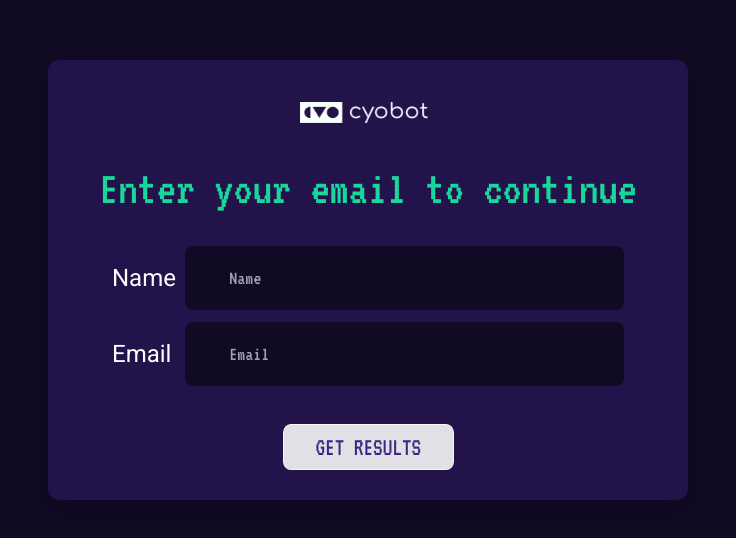
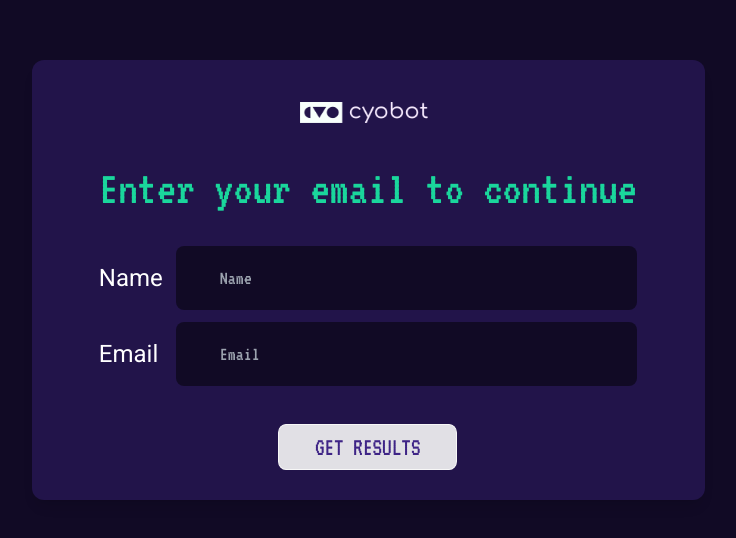
Before and after one commit to devcyobot/quiz-robotics-quest, a Next.js app: page /email-invitation in a window 1280 px wide. Shown: the part 120-658 px from the top of the page, without its empty margins (272-1008 px from the left). Built offline with nearby package versions, Linux system fonts and the light colour scheme.

Commit message:
shrink container's width in screen larger 1280px

```diff
--- a/src/app/(app)/check-email/page.tsx
+++ b/src/app/(app)/check-email/page.tsx
@@ -7,7 +7,7 @@ import logoSrc from "../../../packages/client/assets/cyobot-logo.png";
 const CheckEmailPage: FC = () => {
   return (
     <main className="fixed inset-0 z-50 flex items-center justify-center bg-black bg-opacity-50">
-      <section className="container bg-brand-purple-dark rounded-xl shadow-lg p-4 w-auto sm:w-2/3 lg:w-1/2 max-h-400:h-[90%] h-2/3 sm:h-1/3 md:h-4/5 lg:h-1/2 max-h-[30rem] overflow-autoflex flex-col justify-between transform transition-all duration-300">
+      <section className="container bg-brand-purple-dark rounded-xl shadow-lg p-4 w-auto sm:w-2/3 lg:w-1/2 xl:w-1/3 xl:min-w-[673px] max-h-400:h-[90%] h-2/3 sm:h-1/3 md:h-4/5 lg:h-1/2 max-h-[30rem] overflow-autoflex flex-col justify-between transform transition-all duration-300">
         <div className="h-full flex flex-col justify-evenly">
           <div className="mx-auto">
             <LogoBadge description={""} src={logoSrc.src} />
--- a/src/app/(app)/page.tsx
+++ b/src/app/(app)/page.tsx
@@ -5,7 +5,7 @@ import Button from "../../packages/client/component/form/form-button/FormButton"
 const WelcomePage: FC = () => {
   return (
     <main className="fixed inset-0 z-50 flex items-center justify-center bg-black bg-opacity-50">
-      <section className="container bg-brand-purple-dark rounded-xl shadow-lg p-4 w-4/5 md:w-2/3 lg:w-1/2 max-h-400:h-[90%] h-2/3 sm:h-1/3 md:h-[55%] lg:h-1/2 max-h-[30rem] overflow-autoflex flex-col justify-between transform transition-all duration-300">
+      <section className="container bg-brand-purple-dark rounded-xl shadow-lg p-4 w-4/5 md:w-2/3 lg:w-1/2 xl:w-1/3 xl:min-w-[673px] max-h-400:h-[90%] h-2/3 sm:h-1/3 md:h-[55%] lg:h-1/2 max-h-[30rem] overflow-autoflex flex-col justify-between transform transition-all duration-300">
         <div className="h-full flex flex-col justify-evenly">
           <div className="mx-auto">
             <LogoBadge description={""} src={logoSrc.src} />
--- a/src/packages/client/component/form/EmailInvitation.tsx
+++ b/src/packages/client/component/form/EmailInvitation.tsx
@@ -53,7 +53,7 @@ const EmailInvitaion: FC = () => {
 
   return (
     <main className="fixed inset-0 z-50 flex flex-col items-center justify-center bg-black bg-opacity-50">
-      <section className="container bg-brand-purple-dark rounded-xl shadow-lg w-auto sm:w-2/3 lg:w-1/2 h-1/2 md:h-4/5 lg:h-[55%] max-h-[30rem] overflow-autoflex flex-col justify-between transform transition-all duration-300">
+      <section className="container bg-brand-purple-dark rounded-xl shadow-lg w-auto sm:w-2/3 lg:w-1/2 xl:w-1/3 xl:min-w-[673px] h-1/2 md:h-4/5 lg:h-[55%] max-h-[30rem] overflow-autoflex flex-col justify-between transform transition-all duration-300">
         <div className="h-full flex flex-col justify-evenly">
           <div className="mx-auto h-10">
             <LogoBadge description={""} src={logoSrc.src} />
```
